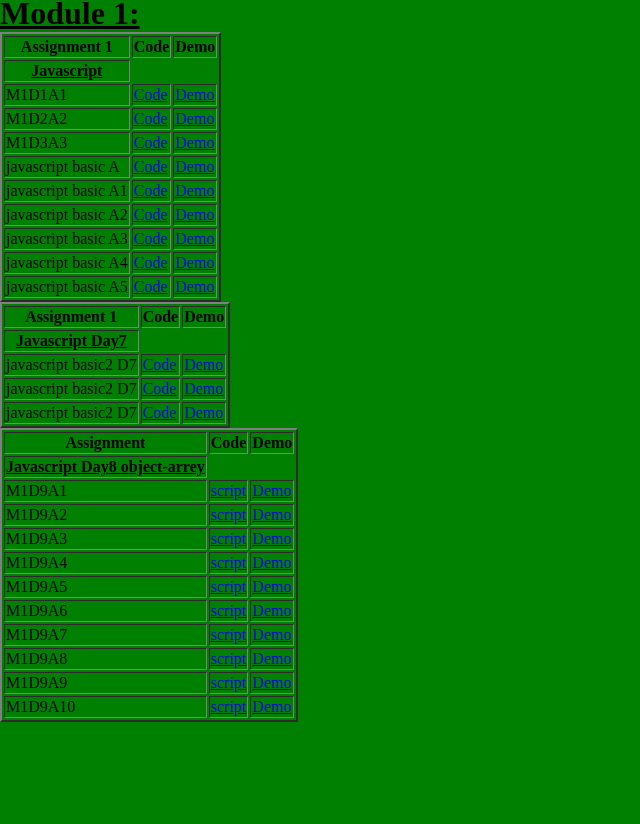
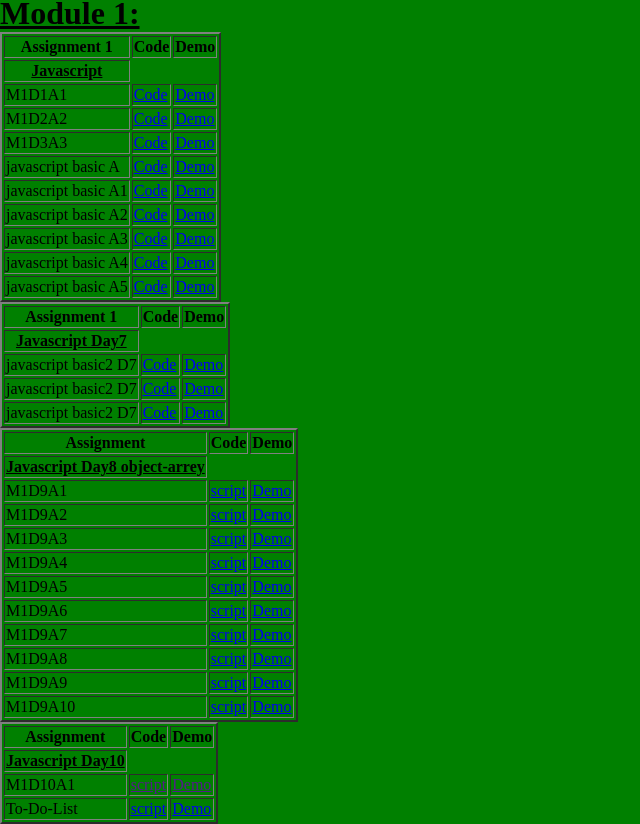
Before and after one commit to kumar889/kumar889.github.io, a plain HTML site: page index.html in a window 1280 px wide. Shown: the part 1271-2095 px from the top of the page, without its empty margins (0-640 px from the left). Before the commit the page ends 1993 px from the top, so only its background shows below. Drawn offline with Linux system fonts and the light colour scheme.

Commit message:
kumar.github.io,commit

```diff
--- a/index.html
+++ b/index.html
@@ -426,4 +426,29 @@
     </tbody>
 </table>
 </div>
+<table border="2">
+
+    <th><u>Javascript Day10</u></th>
+    <thead>
+    <tr>
+    <th>Assignment</th>
+    <th>Code</th>
+    <th>Demo</th>
+    </tr>
+    </thead>
+    <tbody>
+        <div class="fifth-table">
+            <tr>
+                <td>M1D10A1</td>
+                <td><a href="">script</a></td>
+                <td><a href="">Demo</a></td>
+            </tr>
+            <tr>
+                <td>To-Do-List</td>
+                <td><a href="https://github.com/kumar889/TO-do-list/commit/e9222c4c570ebf3972649338eea91903f52aa4aa">script</a></td>
+                <td><a href="https://kumar889.github.io/TO-do-list/">Demo</a></td>
+            </tr>
+        </body>
+    </table>
+     </div>
 </html>
```
